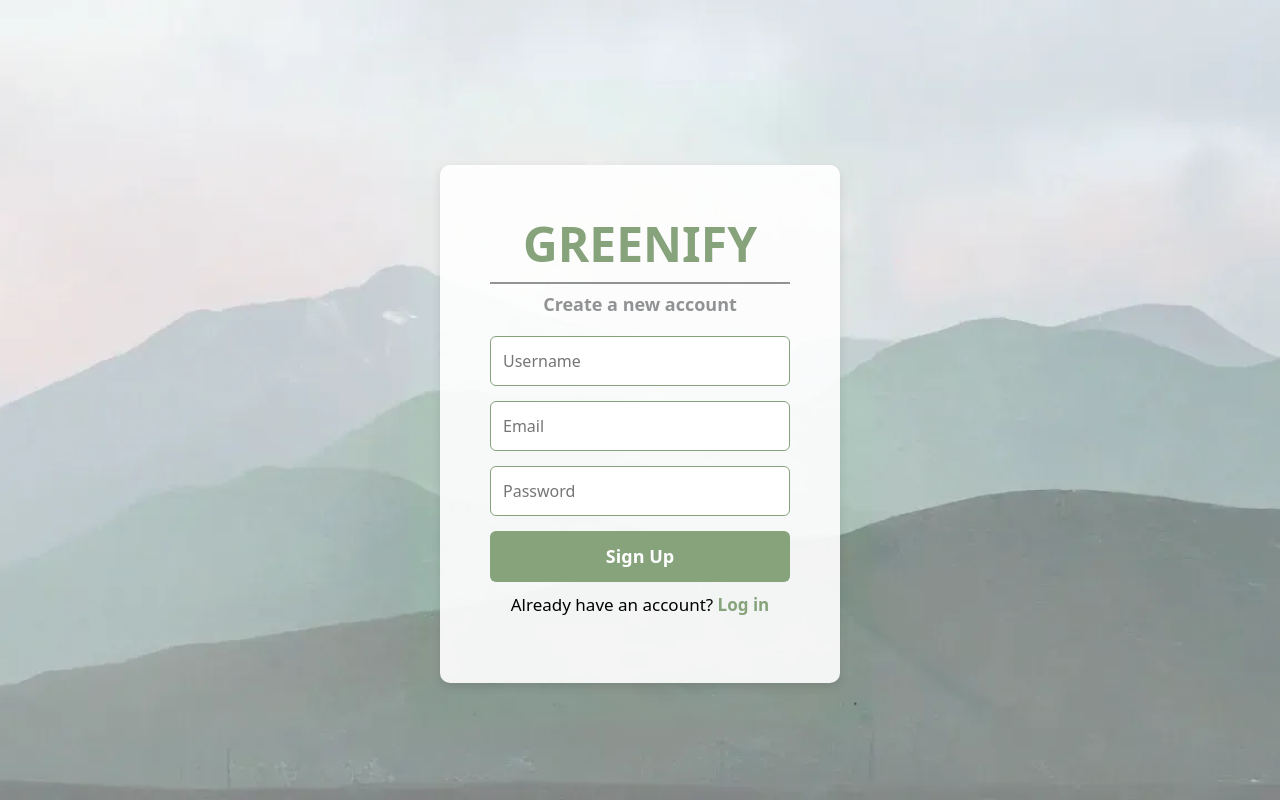
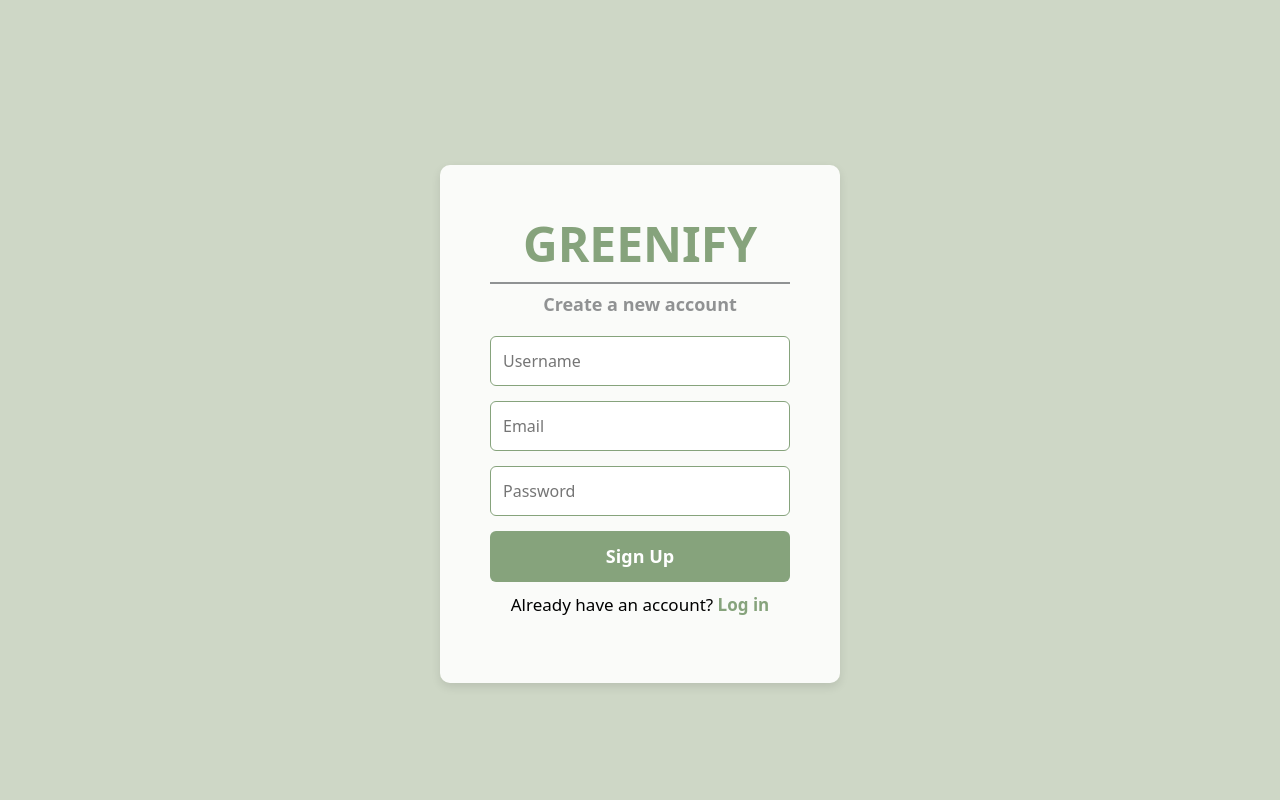
Before and after one commit to argadeps/Greenify-Carbon-Footprint, a React (Vite) app in the folder client/: page /signup in a window 1280 px wide. Built offline with nearby package versions, Linux system fonts and the light colour scheme.

Commit message:
added a way to dynamically change the backgr based routes. added error page.

```diff
--- a/client/src/App.tsx
+++ b/client/src/App.tsx
@@ -1,11 +1,13 @@
-import { Outlet } from 'react-router-dom';  // Outlet renders the component based on the route
+import { Outlet } from 'react-router-dom';
+import Background from './layouts/Backgrounds'; // Import Background component
 import './App.css';
 
 function App() {
   return (
     <div>
+      <Background /> {/* Dynamically updates the background */}
       <main className="container container-fluid mt-5">
-      <Outlet /> {/* This will display the Login, SignUp, or Dashboard component */}
+        <Outlet /> {/* Displays Login, SignUp, or Dashboard */}
       </main>
     </div>
   );
--- a/client/src/index.css
+++ b/client/src/index.css
@@ -1,8 +1,5 @@
 /* Login.css*/
 body {
-  background-image: url('/assets/images/wallpaper.jpg');
-  background-size: cover;
-  background-position: center center;
   display: flex;
   justify-content: center;
   align-items: center;
--- /dev/null
+++ b/client/src/layouts/Backgrounds.css
@@ -0,0 +1,11 @@
+/* Backgrounds.css */
+.background-container {
+  position: absolute;
+  top: 0;
+  left: 0;
+  width: 100%;
+  height: 100vh;
+  background-size: cover;
+  background-position: center center;
+  z-index: -1; /* Make sure it stays behind other content */
+}
--- /dev/null
+++ b/client/src/layouts/Backgrounds.tsx
@@ -0,0 +1,20 @@
+import { useLocation } from 'react-router-dom';
+import './Backgrounds.css';
+
+function Background() {
+  const location = useLocation();
+
+  let backgroundStyle = {};
+
+  if (location.pathname === '/') {
+    // Login Page Background
+    backgroundStyle = { backgroundImage: "url('/assets/images/wallpaper.jpg')" };
+  } else if (location.pathname === '/signup') {
+    // Sign-Up Page Background
+    backgroundStyle = { backgroundImage: "url('/assets/images/bgcolor.png')" };
+  }
+
+  return <div className="background-container" style={backgroundStyle}></div>;
+}
+
+export default Background;
--- a/client/src/main.tsx
+++ b/client/src/main.tsx
@@ -7,14 +7,14 @@ import App from './App'; // Main layout component
 import Login from './pages/Login'; // Login page component
 import SignUp from './pages/SignUp'; // Sign-up page component
 //import Dashboard from './components/Dashboard'; // Dashboard page component
-//import ErrorPage from './pages/ErrorPage'; // Fallback error page component
+import ErrorPage from './pages/ErrorPage'; // Fallback error page component
 
 // Define the router
 const router = createBrowserRouter([
   {
     path: '/', // Default route is login page
     element: <App />, // App is the main layout
-   // errorElement: <ErrorPage />, // Error page for invalid routes
+    errorElement: <ErrorPage />, // Error page for invalid routes
     children: [
       {
         index: true, // Default route points to Login page
--- a/client/src/pages/ErrorPage.tsx
+++ b/client/src/pages/ErrorPage.tsx
@@ -0,0 +1,11 @@
+const ErrorPage = () => {
+    return (
+        <section>
+          <h1>404: Page Not Found</h1>
+          <h2>A Tree Fell, But No Page Was Found</h2>
+          <h1> ¯\_(ツ)_/¯</h1>
+        </section>
+      );
+    };
+
+export default ErrorPage;
--- a/client/src/pages/SignUp.tsx
+++ b/client/src/pages/SignUp.tsx
@@ -7,41 +7,46 @@ function SignUp() {
   const [username, setUsername] = useState('');
   const [email, setEmail] = useState('');
   const [password, setPassword] = useState('');
+  const [error, setError] = useState('');
 
   const handleSubmit = (e: React.FormEvent) => {
     e.preventDefault();
     // Handle login logic, validate credentials
 
 /*    try {
-      const response = await fetch('/api/login', { // Make sure this URL matches your server route
+      const response = await fetch('/api/signup', { //  Make sure this URL matches server route
         method: 'POST',
         headers: {
           'Content-Type': 'application/json',
         },
-        body: JSON.stringify({ username, password }),
+        body: JSON.stringify({ username, email, password }),
       });
 
       const data = await response.json();
 
       if (response.ok) {
-        // Store the JWT token in localStorage or sessionStorage
-        localStorage.setItem('token', data.token);
+        // Store JWT token if returned
+        if (data.token) {
+          localStorage.setItem('token', data.token);
+        }
 
-        // Redirect to the dashboard or another page
+        // Redirect to the dashboard or login page
         navigate('/dashboard');
       } else {
-        setError(data.message); // Show error message if credentials are invalid
+        setError(data.message || 'Failed to sign up. Please try again.');
       }
     } catch (err) {
       setError('Server error. Please try again later.');
     }
-  };*/ //to be edited to take in Postgres usernames.
+  };
+  };*/ //to be edited to take in Postgres data.
 };
 
 return (
     <div className="signup-container">
       <h1>GREENIFY</h1>
       <h2>Create a new account</h2>
+      {error && <p className="error">{error}</p>} {/* Display error message */}
       <form onSubmit={handleSubmit} className="signup-form">
         <input
           type="text"
```
Also changed, not shown: client/public/assets/images/bgcolor.png (added), client/src/components/activities.tsx (added).
